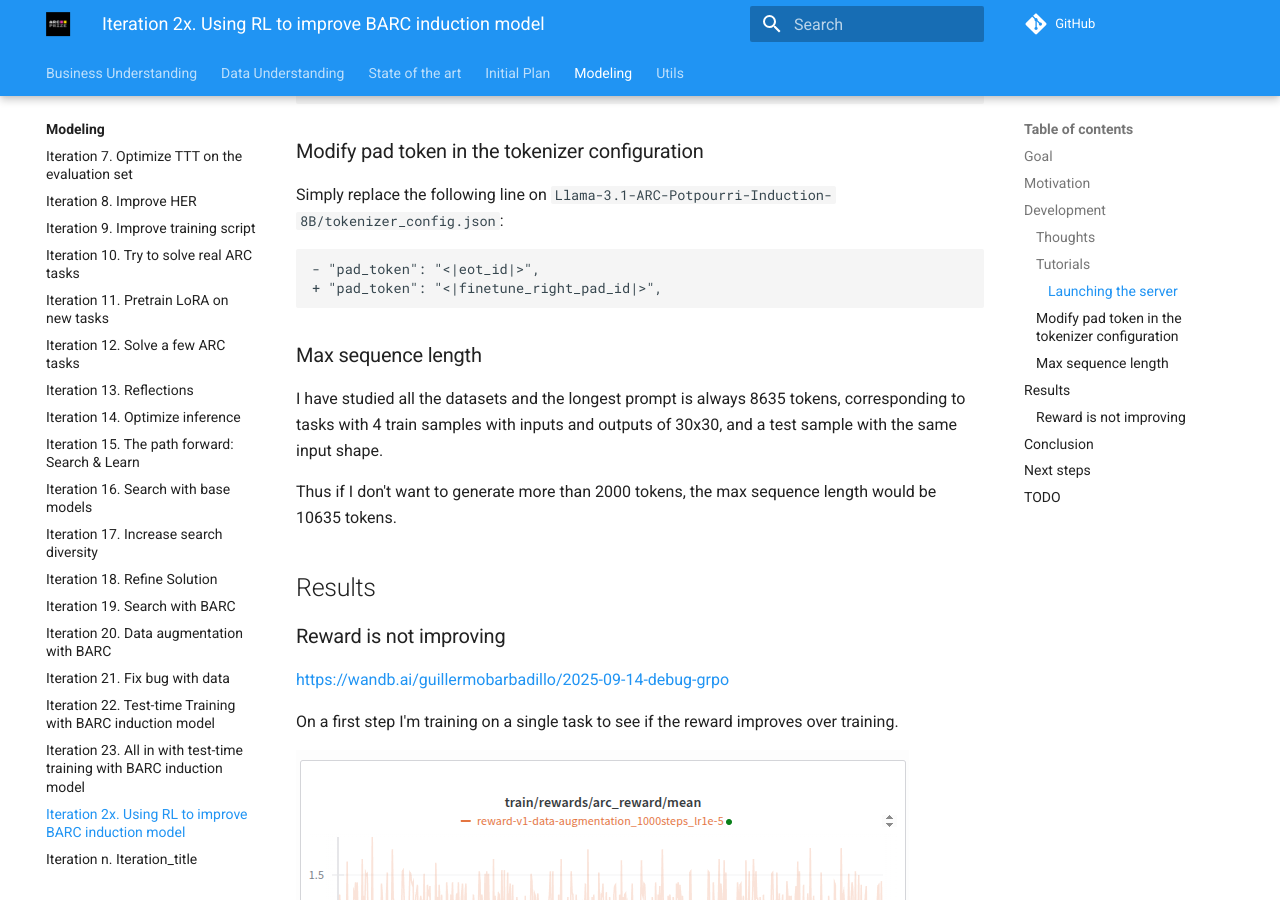
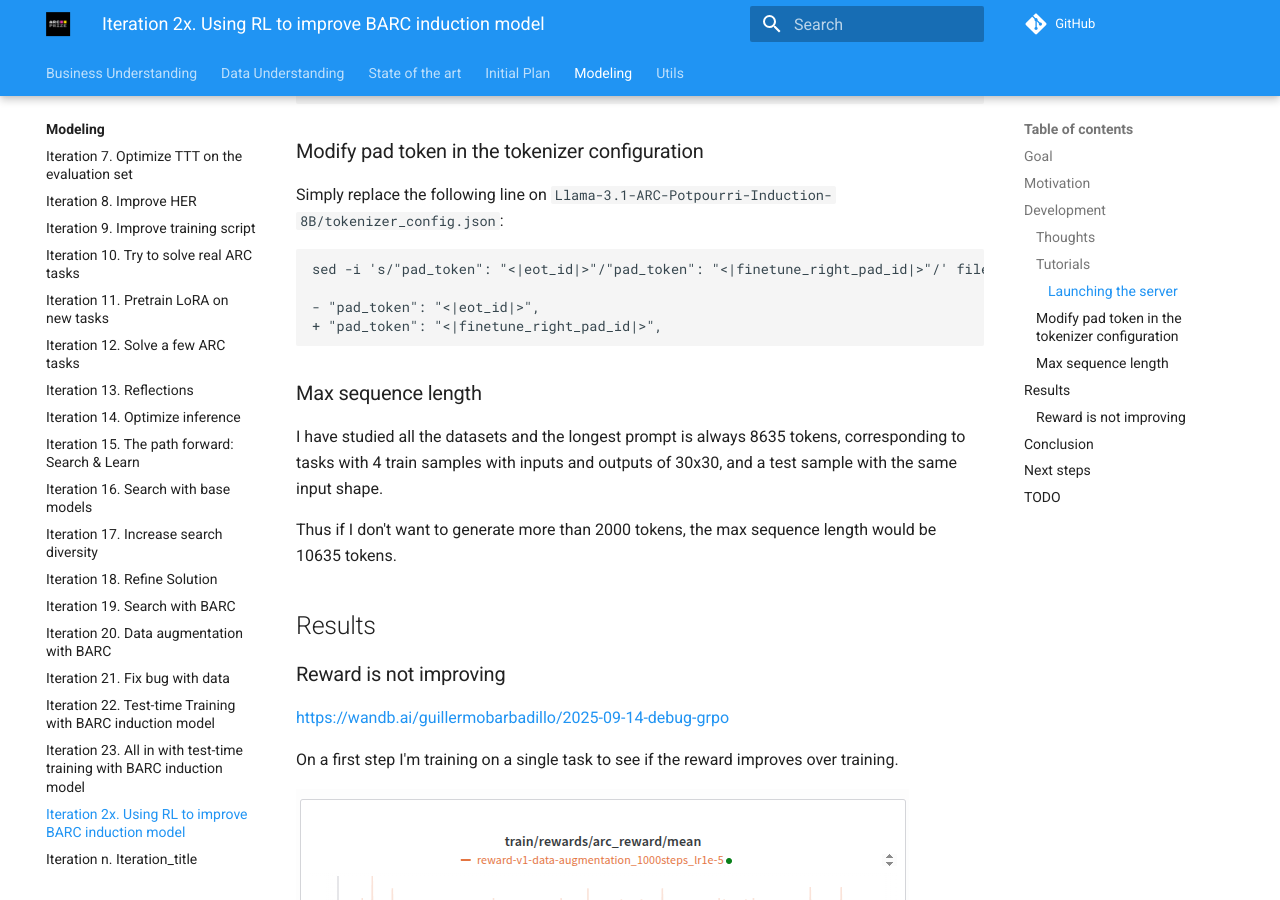
Before and after one commit to ironbar/arc25, an MkDocs documentation site: the page built from docs/modeling/Iteration_24_RL_BARC.md, in a window 1280 px wide and 900 px high, scrolled down 2029 px. Built offline with MkDocs 1.6.1 and Material for MkDocs 9.7.7, drawn with Linux system fonts in a browser that asks for light colours; comment, search, counter and statistics services are not loaded.

Commit message:
added bash instruction to modify the tokenizer conf

````diff
--- a/docs/modeling/Iteration_24_RL_BARC.md
+++ b/docs/modeling/Iteration_24_RL_BARC.md
@@ -84,6 +84,8 @@ export CUDA_VISIBLE_DEVICES=0,1; trl vllm-serve --max_model_len 12000 --model /h
 Simply replace the following line on `Llama-3.1-ARC-Potpourri-Induction-8B/tokenizer_config.json`:
 
 ```bash
+sed -i 's/"pad_token": "<|eot_id|>"/"pad_token": "<|finetune_right_pad_id|>"/' file.json
+
 - "pad_token": "<|eot_id|>",
 + "pad_token": "<|finetune_right_pad_id|>",
 ```
@@ -147,9 +149,9 @@ data augmentation for this experiment.
 - [x] If I understand correctly each step a single problem is seen
 - [ ] Should I modify the tokenizer directly in the model to avoid problems?
 - [ ] 24GB of VRAM is not enough to do RL training with the sequence lengths of ARC -> Need to go to H100
-  - [ ] Update environment
+  - [x] Update environment
   - [ ] Update tokenizer conf
-  - [ ] Create RL training script
+  - [x] Create RL training script
     - [ ] Generator for the prompts
     - [x] Add verbose option to code evaluation
     - [ ] More smooth reward, combine test and train
````
